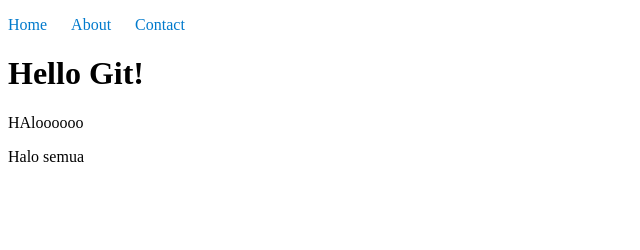
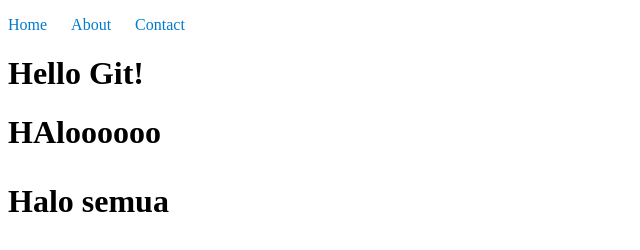
Before and after one commit to Arnora334/my-web-project, a plain HTML site: page index.html in a window 1280 px wide. Shown: the whole page, without its empty margins (0-640 px from the left). Drawn offline with Linux system fonts and the light colour scheme.

Commit message:
Perubahan lokal

```diff
--- a/index.html
+++ b/index.html
@@ -13,7 +13,7 @@
       </ul>
     </nav>
     <h1>Hello Git!</h1>
-    <p>HAloooooo<p>
+    <h1>HAloooooo<h1>
     <p>Halo semua</p>
   </body>
 </html>
```
